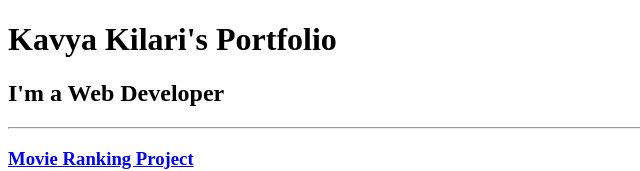
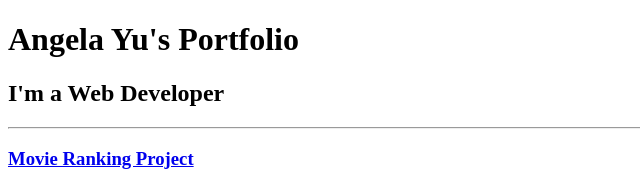
Before and after one commit to Kilari123456kiwi/html.portfolio, a plain HTML site: page index.html in a window 1280 px wide. Shown: the top 171 px of the page, without its empty margins (0-640 px from the left). Drawn offline with Linux system fonts and the light colour scheme.

Commit message:
Update index.html

```diff
--- a/index.html
+++ b/index.html
@@ -1,28 +1,13 @@
-<!-- TODO 1: Create the HTML Boilerplate -->
-
-<!-- TODO 2: Add Your previous projects' HTML into the public folder -->
-
-<!-- TODO 3: Take screenshots of your project previews and add the images to the images folder -->
-
-<!-- TODO 4: Add titles/subtitles etc. -->
-
-<!-- TODO 5: Add a link to the project pages -->
-
-<!-- TODO 6: Add images to show the project previews
-HINT for TODO 6: You can use the height attribute set to 200 to make the image smaller:
-https://developer.mozilla.org/en-US/docs/Web/HTML/Element/img#attr-height -->
-
-<!-- TODO 7: Add the Contact Me and About Me page links -->
 <!DOCTYPE html>
 <html lang="en">
 
 <head>
   <meta charset="UTF-8">
-  <title>KAVYA KILARI</title>
+  <title>Angela's Portfolio</title>
 </head>
 
 <body>
-  <h1>Kavya Kilari's Portfolio</h1>
+  <h1>Angela Yu's Portfolio</h1>
   <h2>I'm a Web Developer</h2>
   <hr />
   <h3><a href="./public/movie-ranking.html">Movie Ranking Project</a></h3>
```
